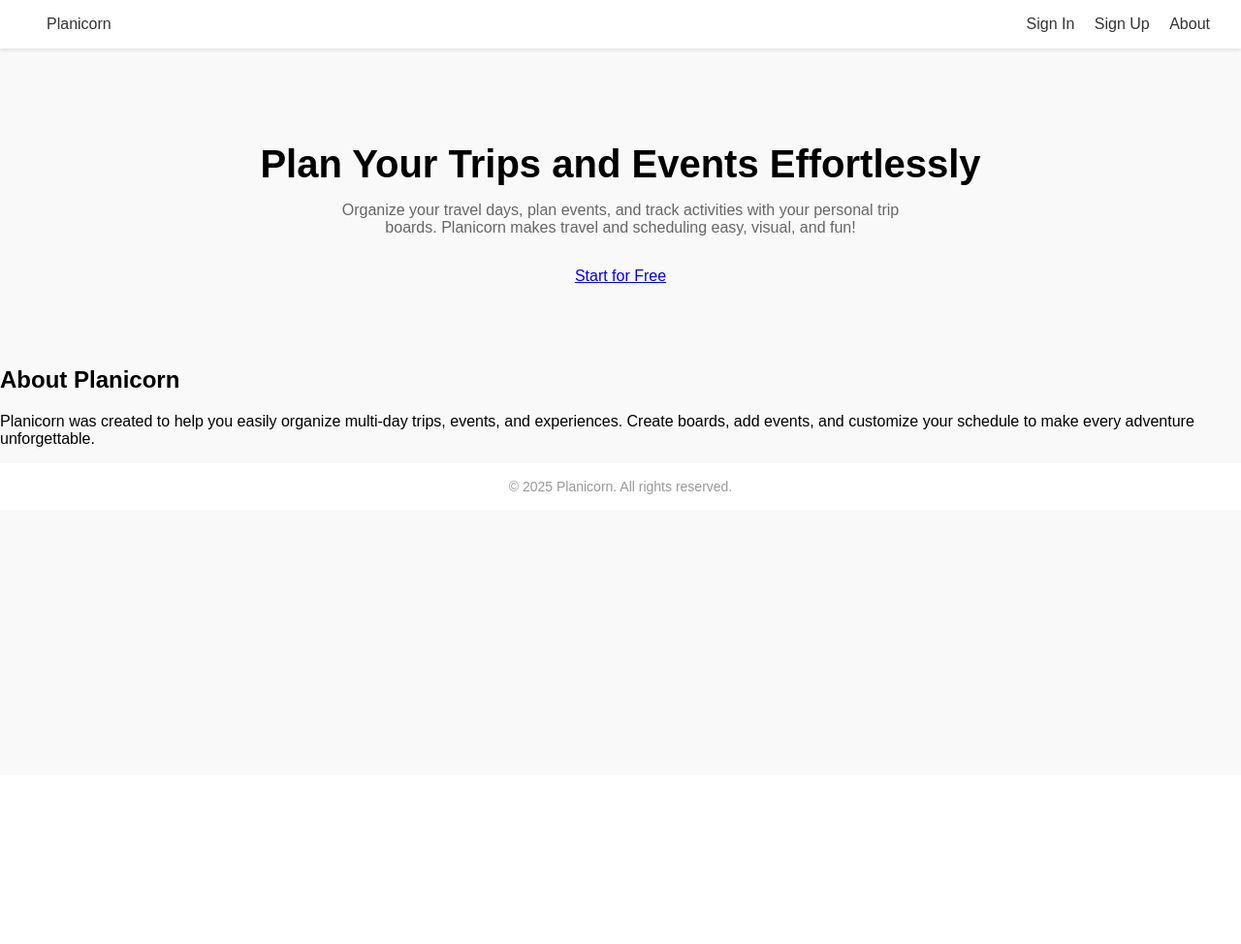
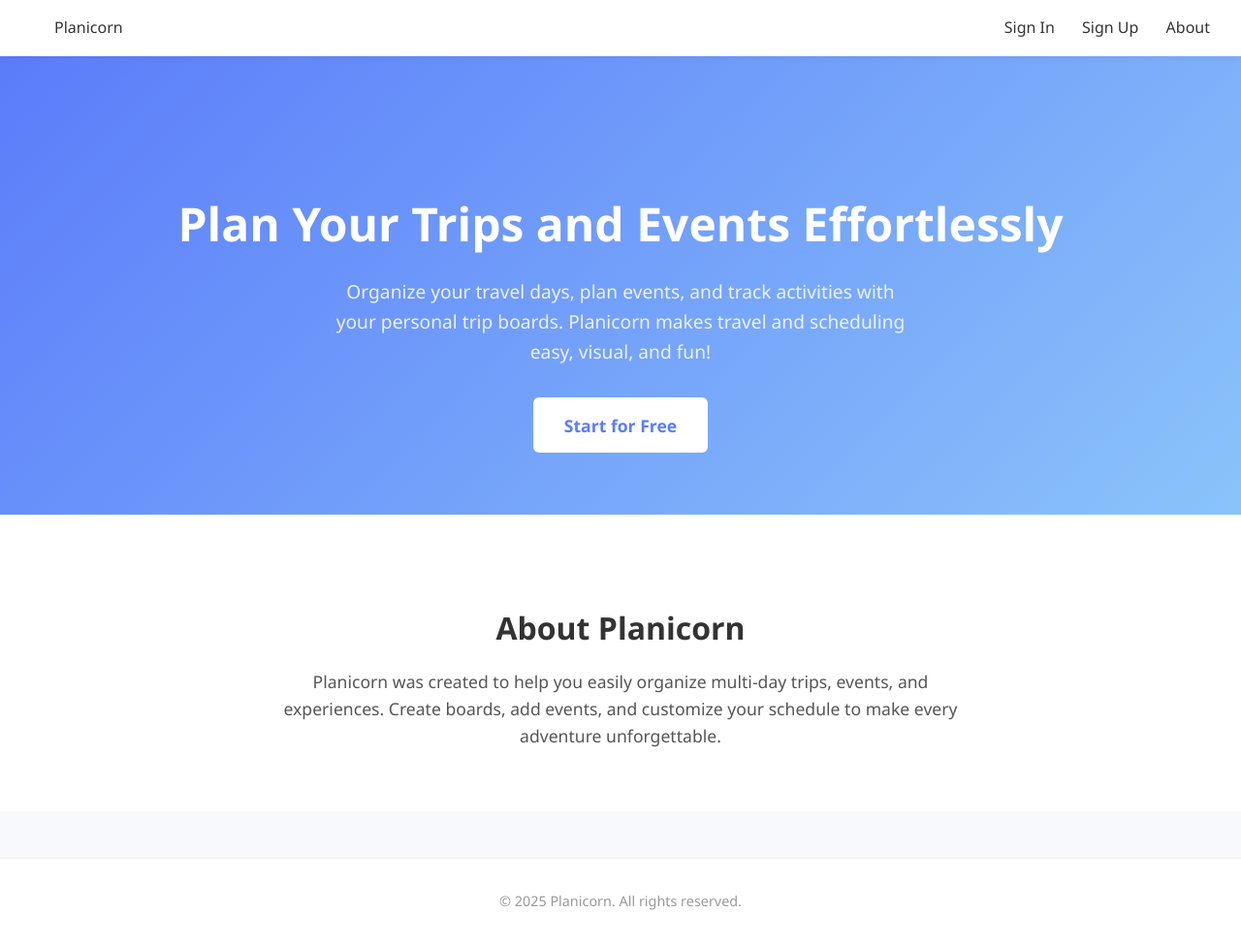
Before and after one commit to skovakina/planicorn, a Django app: page / in a window 1280 px wide. Shown: the whole page at 97% size. Before the commit the page ends 510 px from the top, so only its background shows below. Run offline with Django 5.2, Linux system fonts and the light colour scheme.

Commit message:
feat: styles

```diff
--- a/main_app/models.py
+++ b/main_app/models.py
@@ -21,6 +21,7 @@ class Board(models.Model):
 class Tag(models.Model):
     name = models.CharField(max_length=50)
     board = models.ForeignKey(Board, on_delete=models.CASCADE, related_name='tags')
+    color = models.CharField(max_length=7, default='#CCCCCC')
 
     def __str__(self):
         return self.name
--- a/main_app/static/css/styles.css
+++ b/main_app/static/css/styles.css
@@ -1,8 +1,11 @@
 /* Base styles */
 body {
     margin: 0;
-    font-family: Arial, sans-serif;
-    background-color: #f9f9f9;
+    padding: 0;
+    font-family: 'Segoe UI', Tahoma, Geneva, Verdana, sans-serif;
+    background-color: #f7f9fc;
+    color: #333;
+    line-height: 1.6;
 }
 
 /* Navbar */
@@ -11,69 +14,233 @@ body {
     justify-content: space-between;
     align-items: center;
     padding: 1rem 2rem;
-    background-color: white;
-    box-shadow: 0 2px 4px rgba(0,0,0,0.1);
+    background-color: #ffffff;
+    box-shadow: 0 2px 8px rgba(0, 0, 0, 0.05);
+    position: sticky;
+    top: 0;
+    z-index: 1000;
 }
 
 .navbar a {
     color: #333;
     text-decoration: none;
-    margin-left: 1rem;
+    margin-left: 1.5rem;
+    font-weight: 500;
+    transition: color 0.3s;
 }
 
 .navbar a:hover {
-    text-decoration: underline;
+    color: #5b7cfa;
 }
 
-/* Hero / Landing */
+/* Hero / Landing Section */
 .landing-section {
+    padding: 6rem 2rem 4rem;
+    text-align: center;
+    background: linear-gradient(135deg, #5b7cfa 0%, #8ac4fa 100%);
+    color: white;
+}
+
+.landing-header {
+    font-size: 3rem;
+    margin-bottom: 1rem;
+    font-weight: bold;
+}
+
+.landing-description {
+    max-width: 600px;
+    margin: 0 auto 2rem;
+    font-size: 1.2rem;
+    color: #eef1f7;
+}
+
+/* Hero Buttons */
+.hero-buttons {
+    margin-top: 2rem;
+}
+
+.hero-buttons a {
+    background-color: #ffffff;
+    color: #5b7cfa;
+    padding: 0.9rem 2rem;
+    border-radius: 6px;
+    font-size: 1.1rem;
+    font-weight: 600;
+    text-decoration: none;
+    display: inline-block;
+    transition: background-color 0.3s, color 0.3s;
+}
+
+.hero-buttons a:hover {
+    background-color: #eef1f7;
+    color: #3a5de0;
+}
+
+/* About Section */
+.about-section {
+    padding: 4rem 2rem;
+    text-align: center;
+    background-color: #ffffff;
+}
+
+.about-header {
+    font-size: 2rem;
+    margin-bottom: 1rem;
+}
+
+.about-description {
+    max-width: 700px;
+    margin: 0 auto;
+    font-size: 1.1rem;
+    color: #555;
+}
+
+/* Auth Forms */
+.auth-section {
+    padding: 4rem 2rem;
+    display: flex;
+    justify-content: center;
+}
+
+.auth-form {
+    background-color: #ffffff;
+    padding: 2rem;
+    border-radius: 0.75rem;
+    box-shadow: 0 2px 10px rgba(0,0,0,0.1);
+    width: 100%;
+    max-width: 400px;
+}
+
+.auth-form input, .auth-form select, .auth-form textarea {
+    width: 100%;
+    padding: 0.75rem;
+    margin-bottom: 1rem;
+    border: 1px solid #ccc;
+    border-radius: 6px;
+    font-size: 1rem;
+}
+
+.auth-form button {
+    width: 100%;
+    padding: 0.9rem;
+    background-color: #5b7cfa;
+    border: none;
+    color: white;
+    font-size: 1.1rem;
+    border-radius: 6px;
+    font-weight: bold;
+    cursor: pointer;
+    transition: background-color 0.3s;
+}
+
+.auth-form button:hover {
+    background-color: #3a5de0;
+}
+
+/* Footer */
+.footer {
+    padding: 2rem 1rem;
+    text-align: center;
+    font-size: 0.9rem;
+    color: #999;
+    background-color: #ffffff;
+    margin-top: 3rem;
+    border-top: 1px solid #eee;
+}
+
+/* Dashboard Styles */
+.dashboard-section {
     padding: 4rem 2rem;
     text-align: center;
 }
 
-.landing-header {
+.dashboard-header {
     font-size: 2.5rem;
-    margin-bottom: 1rem;
+    margin-bottom: 2rem;
 }
 
-.landing-description {
-    color: #666;
-    max-width: 600px;
-    margin: 0 auto 2rem;
+.board-grid {
+    display: grid;
+    grid-template-columns: repeat(auto-fit, minmax(250px, 1fr));
+    gap: 2rem;
+    margin-top: 2rem;
 }
 
-/* Auth Forms */
-.auth-section {
-    padding: 3rem 2rem;
-}
-
-.auth-form {
-    background-color: white;
-    padding: 2rem;
-    border-radius: 0.5rem;
-    box-shadow: 0 2px 8px rgba(0,0,0,0.1);
-}
-
-.auth-form button {
-    width: 100%;
-    padding: 0.75rem;
-    background-color: #007BFF;
-    border: none;
-    color: white;
-    border-radius: 0.25rem;
-    font-size: 1rem;
+.board-card {
+    background-color: #ffffff;
+    border-radius: 12px;
+    overflow: hidden;
+    box-shadow: 0 4px 12px rgba(0,0,0,0.05);
+    transition: transform 0.3s ease, box-shadow 0.3s ease;
     cursor: pointer;
 }
 
-.auth-form button:hover {
-    background-color: #0056b3;
+.board-card:hover {
+    transform: translateY(-8px);
+    box-shadow: 0 8px 20px rgba(0,0,0,0.1);
 }
 
-/* Footer */
-.footer {
+.board-card a {
+    text-decoration: none;
+    color: inherit;
+    display: block;
+    height: 100%;
+}
+
+.board-image {
+    width: 100%;
+    height: 160px;
+    object-fit: cover;
+}
+
+.board-content {
     padding: 1rem;
-    text-align: center;
-    font-size: 0.875rem;
-    color: #999;
-    background-color: white;
 }
+
+.board-title {
+    font-size: 1.5rem;
+    font-weight: bold;
+    margin-bottom: 0.5rem;
+}
+
+.board-dates {
+    font-size: 0.95rem;
+    color: #666;
+}
+
+/* Special styles for Create New Board card */
+.create-card {
+    display: flex;
+    align-items: center;
+    justify-content: center;
+    background-color: #eef1f7;
+    color: #5b7cfa;
+    border: 2px dashed #5b7cfa;
+    transition: background-color 0.3s, transform 0.3s;
+}
+
+.create-card:hover {
+    background-color: #dfe6f8;
+    transform: translateY(-8px);
+}
+
+.create-board-link {
+    text-decoration: none;
+    color: inherit;
+    width: 100%;
+    height: 100%;
+    padding: 2rem;
+}
+
+.create-board-content {
+    display: flex;
+    flex-direction: column;
+    align-items: center;
+    font-size: 1.2rem;
+    font-weight: 600;
+}
+
+.plus-sign {
+    font-size: 4rem;
+    margin-bottom: 0.5rem;
+}
--- a/main_app/templates/base.html
+++ b/main_app/templates/base.html
@@ -14,9 +14,14 @@
             <a href="/" class="navbar-logo">Planicorn</a>
         </div>
         <div class="navbar-links">
-            <a href="{% url 'login' %}" class="navbar-link">Sign In</a>
-            <a href="{% url 'signup' %}" class="navbar-link">Sign Up</a>
-            <a href="#about" class="navbar-link">About</a>
+            {% if user.is_authenticated %}
+                <a href="{% url 'dashboard' %}" class="navbar-link">Dashboard</a>
+                <a href="{% url 'logout' %}" class="navbar-link">Sign Out</a>
+            {% else %}
+                <a href="{% url 'login' %}" class="navbar-link">Sign In</a>
+                <a href="{% url 'signup' %}" class="navbar-link">Sign Up</a>
+                <a href="#about" class="navbar-link">About</a>
+            {% endif %}
         </div>
     </nav>
 
--- a/main_app/templates/landing.html
+++ b/main_app/templates/landing.html
@@ -9,9 +9,13 @@
         Organize your travel days, plan events, and track activities with your personal trip boards.
         Planicorn makes travel and scheduling easy, visual, and fun!
     </p>
-    <a href="{% url 'signup' %}" class="button-primary">
-        Start for Free
-    </a>
+    <div class="hero-buttons">
+        {% if user.is_authenticated %}
+            <a href="{% url 'dashboard' %}" class="button-primary">Go to Dashboard</a>
+        {% else %}
+            <a href="{% url 'signup' %}" class="button-primary">Start for Free</a>
+        {% endif %}
+    </div>
 </section>
 
 <section id="about" class="about-section">
--- a/main_app/views.py
+++ b/main_app/views.py
@@ -1,10 +1,9 @@
 from django.shortcuts import render, redirect
 from django.contrib.auth.forms import UserCreationForm
 from django.contrib.auth.decorators import login_required
-from .models import Board
+from .models import Board, Event, Tag
 from .forms import BoardForm, EventForm
 from django.shortcuts import get_object_or_404
-from .models import Event
 
 
 
@@ -80,6 +79,17 @@ def create_event(request, board_id):
             event.board = board
             event.save()
             form.save_m2m()
+            new_tag_name = form.cleaned_data.get('new_tag')
+            new_tag_color = form.cleaned_data.get('new_tag_color') or "#CCCCCC"
+
+            if new_tag_name:
+                new_tag, created = Tag.objects.get_or_create(
+                    name=new_tag_name.strip(),
+                    board=board,
+                    defaults={'color': new_tag_color}
+                )
+                event.tags.add(new_tag)
+
             return redirect('board_detail', board_id=board.id)
     else:
         form = EventForm(board=board)
```
Also changed, not shown: main_app/forms.py (+19 -3 lines), main_app/templates/dashboard.html (+27 -17 lines), main_app/migrations/0003_tag_color.py (added), main_app/static/images/placeholder.jpg (added).
